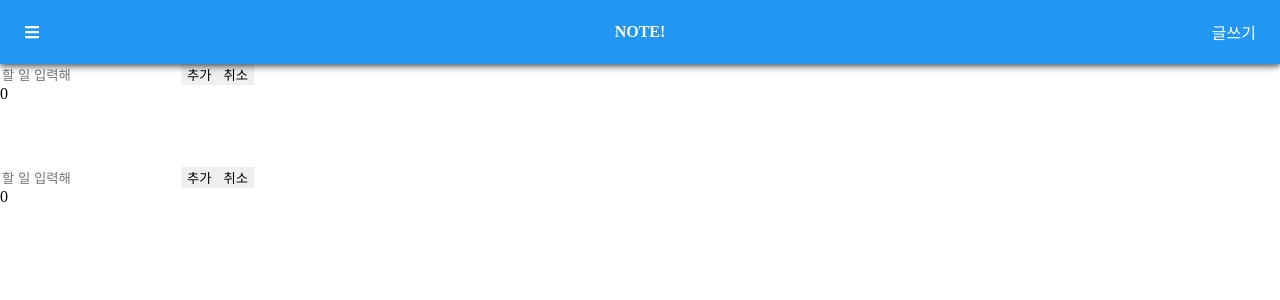
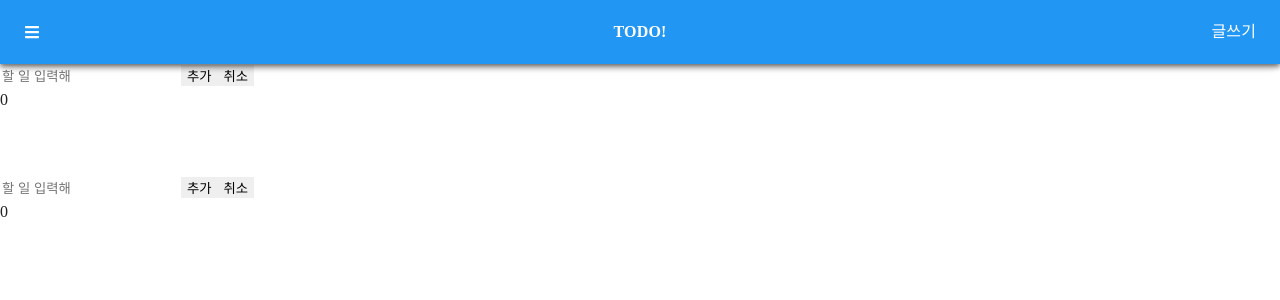
Before and after one commit to tlsdncjf/exam_24_05, a Next.js app: page / in a window 1280 px wide. Shown: the top 300 px of the page. Built offline with nearby package versions, Linux system fonts and the light colour scheme; a web font is replaced by a local one.

Commit message:
dateToStr 모듈화, App에 적용, theme를 App에서 분리, 공통 테마 적용

```diff
--- /dev/null
+++ b/src/app/dateUtil.js
@@ -0,0 +1,22 @@
+// 유틸리티
+
+// 날짜 객체 입력받아서 문장(yyyy-mm-dd hh:mm:ss)으로 반환한다.
+export default function dateToStr(d) {
+  const pad = (n) => {
+    return n < 10 ? "0" + n : n;
+  };
+
+  return (
+    d.getFullYear() +
+    "-" +
+    pad(d.getMonth() + 1) +
+    "-" +
+    pad(d.getDate()) +
+    " " +
+    pad(d.getHours()) +
+    ":" +
+    pad(d.getMinutes()) +
+    ":" +
+    pad(d.getSeconds())
+  );
+}
--- a/src/app/page.js
+++ b/src/app/page.js
@@ -2,9 +2,10 @@
 
 import * as React from "react";
 import { ThemeProvider } from "@mui/material/styles";
-import { Button, AppBar, Toolbar } from "@mui/material";
+import { Button, AppBar, Toolbar, CssBaseline } from "@mui/material";
+import { FaBars } from "react-icons/fa";
 import theme from "./theme";
-import { FaBars } from "react-icons/fa";
+import dateToStr from "./dateUtil";
 
 const useTodoStatus = () => {
   const [todos, setTodos] = React.useState([]);
@@ -150,7 +151,7 @@ const TodoList = ({ todoStatus }) => {
   );
 };
 
-export default function App() {
+const App = () => {
   const todoState = useTodoStatus(); // 리액트 커스텀 훅
 
   const onSubmit = (e) => {
@@ -173,7 +174,6 @@ export default function App() {
 
   return (
     <>
-      <ThemeProvider theme={theme}>
       <AppBar position="fixed">
         <Toolbar>
           <div className="tw-flex-1">
@@ -184,7 +184,7 @@ export default function App() {
           </div>
           <div className="logo-box">
             <a href="/" className="tw-font-bold">
-                NOTE!
+              TODO!
             </a>
           </div>
           <div className="tw-flex-1 tw-flex tw-justify-end">
@@ -204,30 +204,15 @@ export default function App() {
         <button type="reset">취소</button>
       </form>
       {todoState.todos.length}
-      </ThemeProvider>
     </>
   );
-}
-
-// 유틸리티
-
-// 날짜 객체 입력받아서 문장(yyyy-mm-dd hh:mm:ss)으로 반환한다.
-function dateToStr(d) {
-  const pad = (n) => {
-    return n < 10 ? "0" + n : n;
 };
 
+export default function themeApp() {
   return (
-    d.getFullYear() +
-    "-" +
-    pad(d.getMonth() + 1) +
-    "-" +
-    pad(d.getDate()) +
-    " " +
-    pad(d.getHours()) +
-    ":" +
-    pad(d.getMinutes()) +
-    ":" +
-    pad(d.getSeconds())
+    <ThemeProvider theme={theme}>
+      <CssBaseline />
+      <App />
+    </ThemeProvider>
   );
 }
```
Lines whose indentation alone changed are shown as unchanged.
